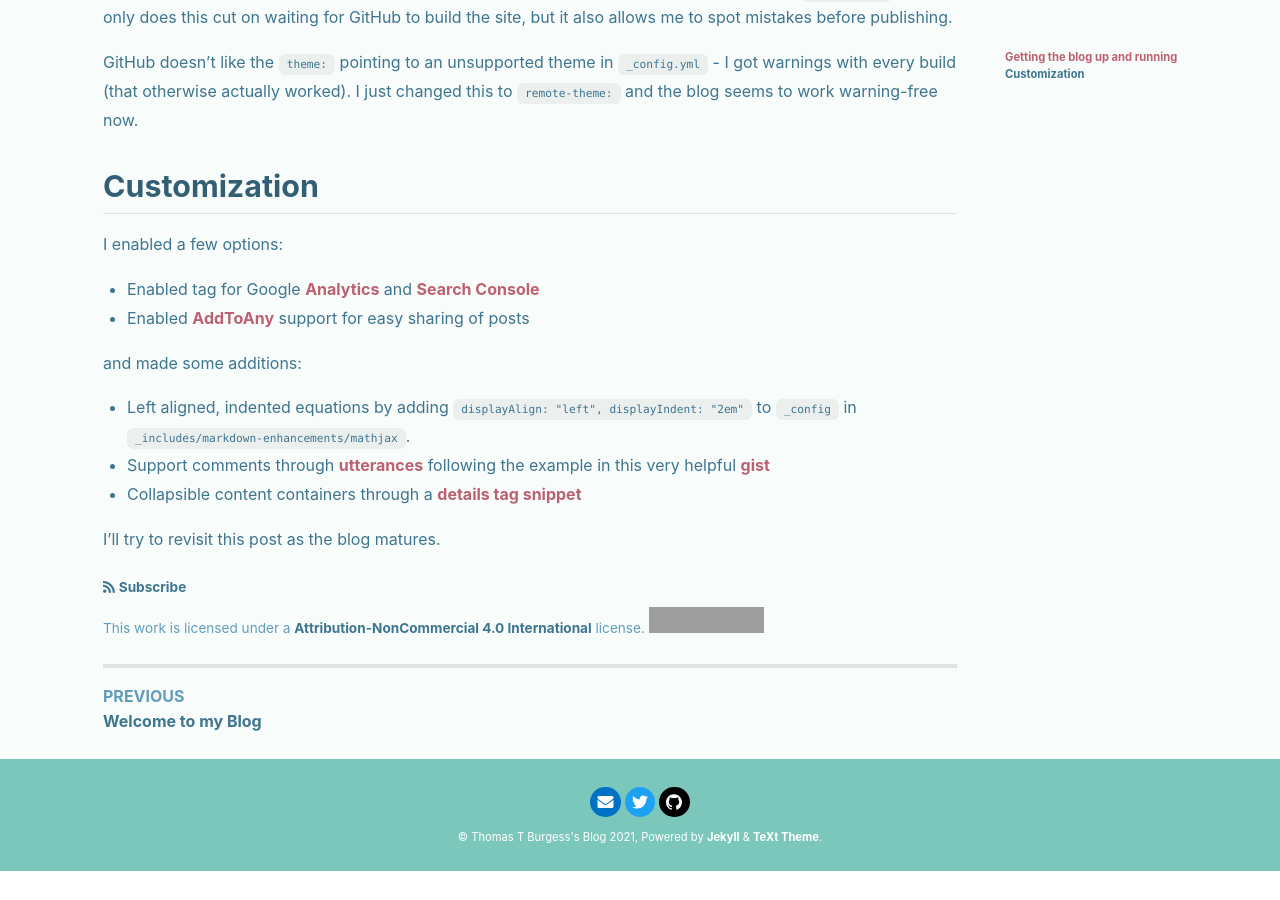
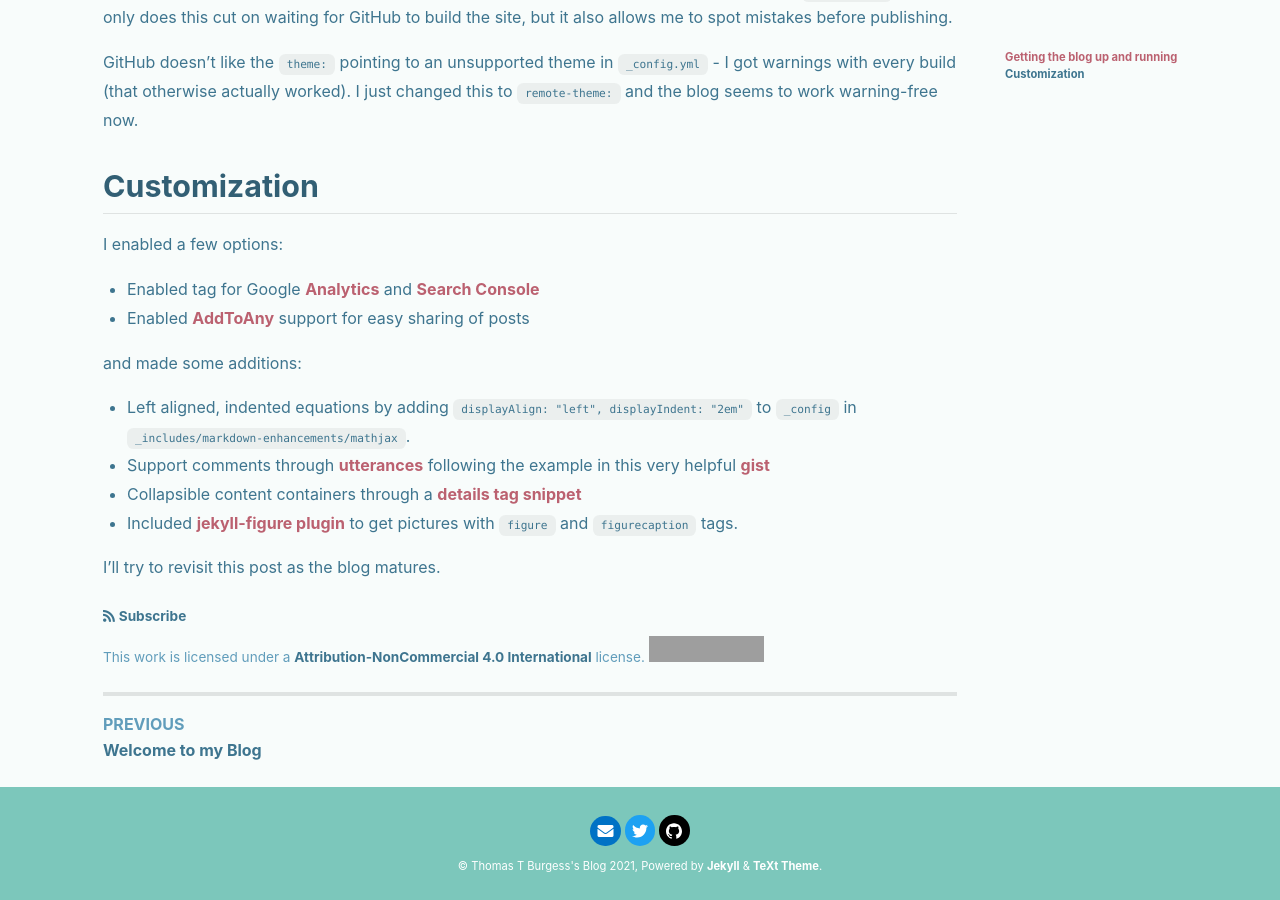
Before and after one commit to thomasburgess/thomasburgess.github.io, a Jekyll site: the page built from _posts/2021-06-12-Blog-setup.md, in a window 1280 px wide and 900 px high, scrolled down 724 px. Built offline with Jekyll 4.4.1, drawn with Linux system fonts in a browser that asks for light colours; nearby versions of some CDN libraries; comment, search, counter and statistics services are not loaded; before the commit the page ends 1595 px from its top, so only the background shows below that; grey boxes are pictures that could not be loaded.

Commit message:
Added figure environment

```diff
--- a/_posts/2021-06-12-Blog-setup.md
+++ b/_posts/2021-06-12-Blog-setup.md
@@ -61,5 +62,7 @@ and made some additions:
   [gist](https://gist.github.com/mwt/7b747b45d5e28e7a943490d7a3b8a4ff)
 * Collapsible content containers through a
   [details tag snippet](http://movb.de/jekyll-details-support.html)
+* Included [jekyll-figure plugin](https://github.com/paulrobertlloyd/jekyll-figure) to get
+  pictures with `figure` and `figurecaption` tags.
 
 I'll try to revisit this post as the blog matures.
```
Also changed, not shown: other parts of _posts/2021-06-12-Blog-setup.md (+1 -0 lines).
